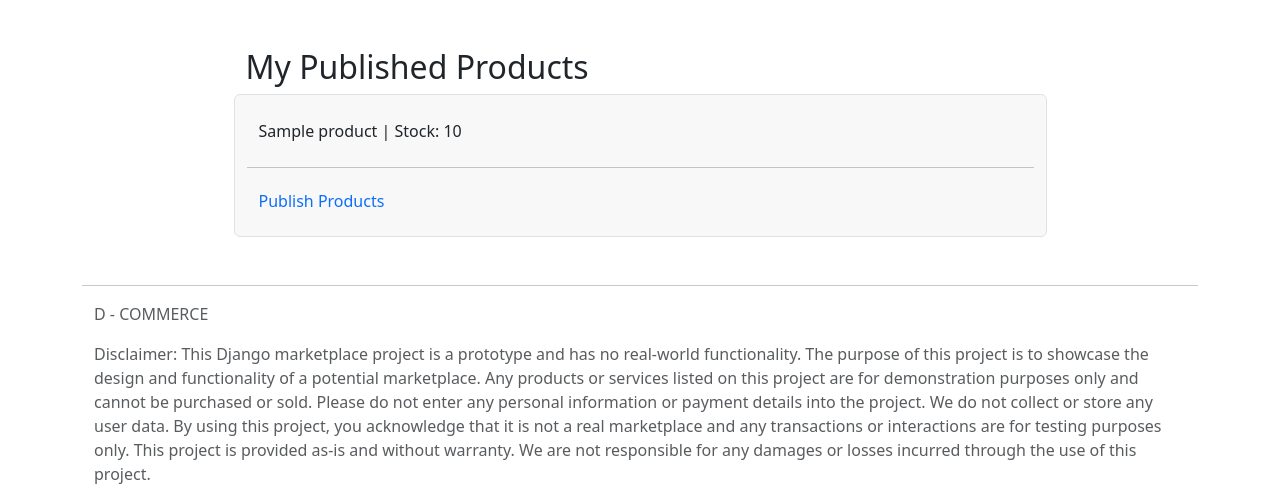
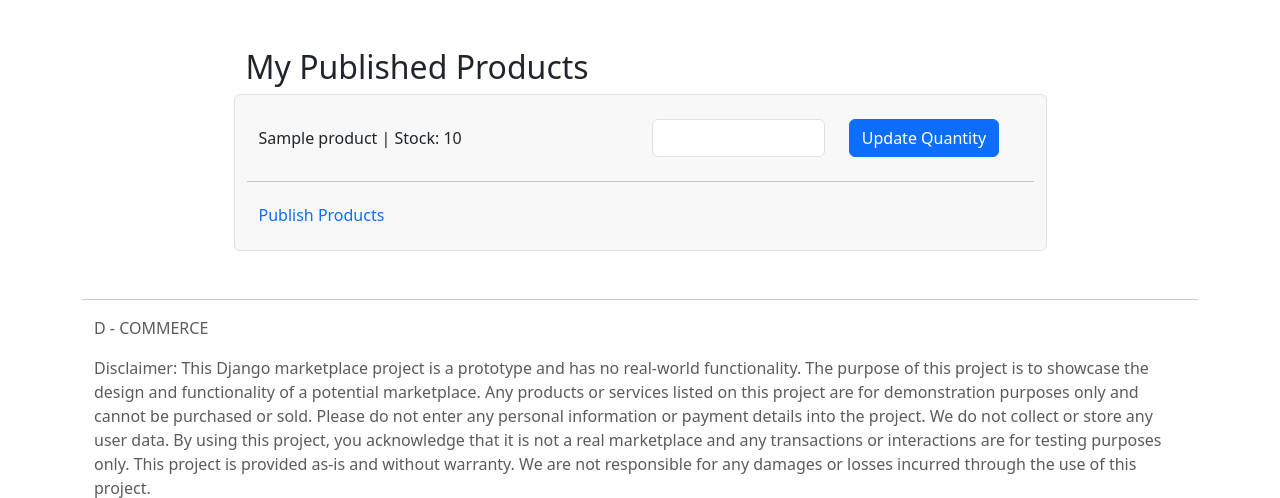
Before and after one commit to urielmayo/d_commerce, a Django app: page /users/my-profile/published-products/ in a window 1280 px wide. Shown: the part 56-554 px from the top of the page. Run offline with Django 4.2, Linux system fonts and the light colour scheme; the first user in the database is signed in; tables that the repository leaves empty hold one stand-in row (Sample ...); data that the repository does not hold is empty; some libraries are stand-ins or nearby versions.

Commit message:
Add form to update stock quantity

```diff
--- a/templates/users/published_products/list.html
+++ b/templates/users/published_products/list.html
@@ -19,6 +19,19 @@
                     <div class="col align-items-center">
                         {{ product.name }} | Stock: {{product.stock_qty }}
                     </div>
+                    <div class="col">
+                        <form action="{% url 'users:update_qty' product.pk %}" method="post">
+                            {% csrf_token %}
+                            <div class="row">
+                                <div class="col">
+                                    <input class="form-control" type="number" name="new_stock_qty">
+                                </div>
+                                <div class="col">
+                                    <input class="btn btn-primary" type="submit" value="Update Quantity">
+                                </div>
+                            </div>
+                        </form>
+                    </div>
                 </div>
             </div>
             <hr>
```
